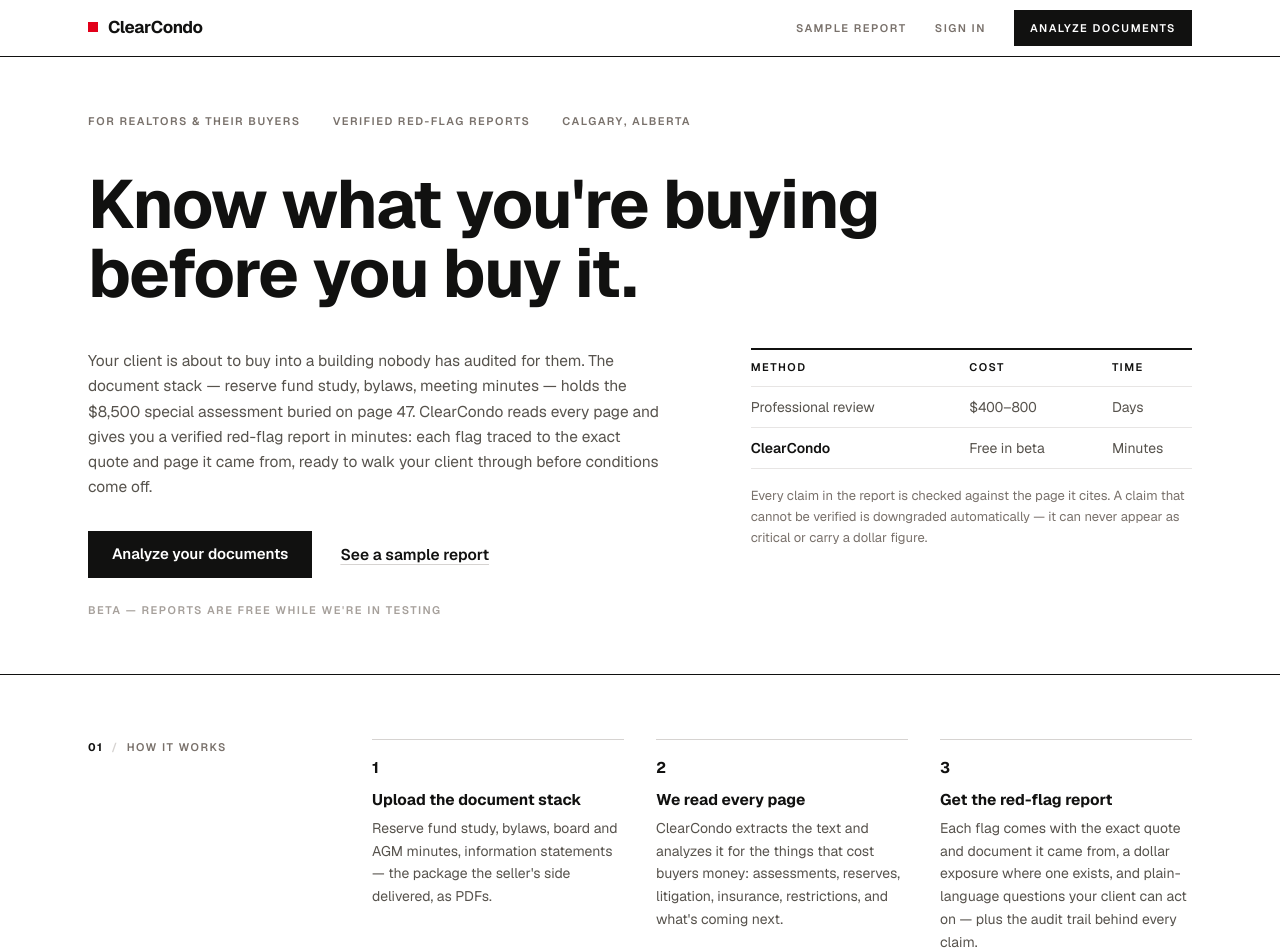
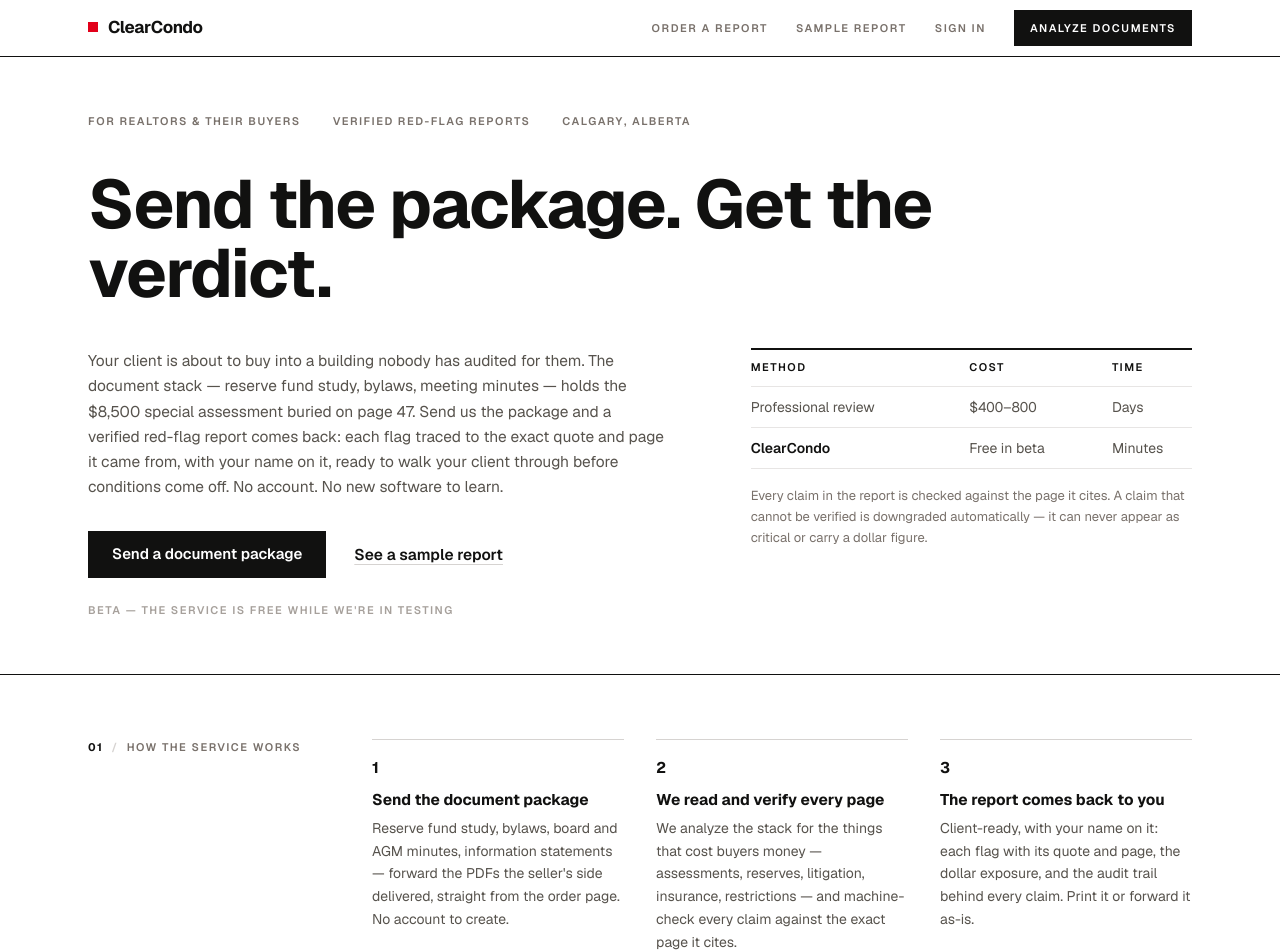
Before and after one commit to sakshit2004/clearcondo, a Next.js app: page / in a window 1280 px wide. Shown: the top 952 px of the page. Built offline with nearby package versions, Linux system fonts and the light colour scheme; no server answers.

Commit message:
Service framing: 'Send the package. Get the verdict.' — hero, steps, closing CTA to the order desk

```diff
--- a/app/page.tsx
+++ b/app/page.tsx
@@ -62,7 +62,7 @@
           className="rise-in font-bold tracking-[-0.02em] leading-[1.02] text-[42px] sm:text-6xl lg:text-[68px] text-ink max-w-4xl"
           style={{ animationDelay: "60ms" }}
         >
-          Know what you&apos;re buying before you buy it.
+          Send the package. Get the verdict.
         </h1>
 
         <div
@@ -74,17 +74,18 @@
               Your client is about to buy into a building nobody has audited
               for them. The document stack — reserve fund study, bylaws,
               meeting minutes — holds the $8,500 special assessment buried on
-              page 47. ClearCondo reads every page and gives you a verified
-              red-flag report in minutes: each flag traced to the exact quote
-              and page it came from, ready to walk your client through before
-              conditions come off.
+              page 47. Send us the package and a verified red-flag report
+              comes back: each flag traced to the exact quote and page it came
+              from, with your name on it, ready to walk your client through
+              before conditions come off. No account. No new software to
+              learn.
             </p>
             <div className="mt-8 flex flex-wrap items-center gap-x-7 gap-y-3">
               <Link
-                href="/app/new"
+                href="/order"
                 className="bg-ink hover:bg-signal text-white font-semibold px-6 py-3 text-[15px] transition-colors"
               >
-                Analyze your documents
+                Send a document package
               </Link>
               <Link
                 href="/demo"
@@ -94,7 +95,7 @@
               </Link>
             </div>
             <p className="micro-label text-stone-400 mt-6">
-              Beta — reports are free while we&apos;re in testing
+              Beta — the service is free while we&apos;re in testing
             </p>
           </div>
 
@@ -129,25 +130,25 @@
         </div>
       </section>
 
-      {/* 01 — How it works */}
-      <Section index="01" label="How it works">
+      {/* 01 — How the service works */}
+      <Section index="01" label="How the service works">
         <Reveal>
           <div className="grid sm:grid-cols-3 gap-8">
             {[
               {
                 n: "1",
-                title: "Upload the document stack",
-                body: "Reserve fund study, bylaws, board and AGM minutes, information statements — the package the seller's side delivered, as PDFs.",
+                title: "Send the document package",
+                body: "Reserve fund study, bylaws, board and AGM minutes, information statements — forward the PDFs the seller's side delivered, straight from the order page. No account to create.",
               },
               {
                 n: "2",
-                title: "We read every page",
-                body: "ClearCondo extracts the text and analyzes it for the things that cost buyers money: assessments, reserves, litigation, insurance, restrictions, and what's coming next.",
+                title: "We read and verify every page",
+                body: "We analyze the stack for the things that cost buyers money — assessments, reserves, litigation, insurance, restrictions — and machine-check every claim against the exact page it cites.",
               },
               {
                 n: "3",
-                title: "Get the red-flag report",
-                body: "Each flag comes with the exact quote and document it came from, a dollar exposure where one exists, and plain-language questions your client can act on — plus the audit trail behind every claim.",
+                title: "The report comes back to you",
+                body: "Client-ready, with your name on it: each flag with its quote and page, the dollar exposure, and the audit trail behind every claim. Print it or forward it as-is.",
               },
             ].map((s) => (
               <div key={s.n} className="border-t border-stone-300 pt-4">
@@ -201,12 +202,12 @@
               {
                 tag: "Today",
                 title: "Realtors & brokerages",
-                body: "A verified red-flag report on every condo file, before conditions come off. Show clients diligence they can see — every claim traced to its page — and catch the deal-killers while there's still time to renegotiate or walk.",
+                body: "Not another tool for the stack — a service. Forward the package, get a verified report back with your name on it. Show clients diligence they can see, and catch the deal-killers while there's still time to renegotiate or walk.",
               },
               {
                 tag: "Also",
                 title: "Condo buyers",
-                body: "Buying without an agent, or want a second set of eyes on the package? Upload the resale documents yourself and get the same verified report, in plain language.",
+                body: "Buying without an agent, or want a second set of eyes on the package? Send it in yourself and get the same verified report, in plain language.",
               },
               {
                 tag: "Next",
@@ -238,8 +239,10 @@
               trend looks like.
             </p>
             <p className="text-stone-600 leading-relaxed">
-              One report costs less than fifteen minutes of a lawyer&apos;s
-              time, and it reads the documents most buyers never finish.
+              We keep the building&apos;s file. The next time the same
+              building lands on your desk, its record is already here — and
+              one report costs less than fifteen minutes of a lawyer&apos;s
+              time.
             </p>
           </div>
         </Reveal>
@@ -277,10 +280,10 @@
           </h2>
           <div className="md:col-span-4 md:text-right">
             <Link
-              href="/app/new"
+              href="/order"
               className="inline-block bg-ink hover:bg-signal text-white font-semibold px-7 py-3.5 transition-colors"
             >
-              Analyze your documents
+              Send a document package
             </Link>
           </div>
         </div>
--- a/components/Header.tsx
+++ b/components/Header.tsx
@@ -14,6 +14,12 @@
           </span>
         </Link>
         <nav className="flex items-center gap-5 sm:gap-7">
+          <Link
+            href="/order"
+            className="micro-label hidden sm:inline text-stone-500 hover:text-ink transition-colors"
+          >
+            Order a report
+          </Link>
           <Link
             href="/demo"
             className="micro-label hidden sm:inline text-stone-500 hover:text-ink transition-colors"
```
